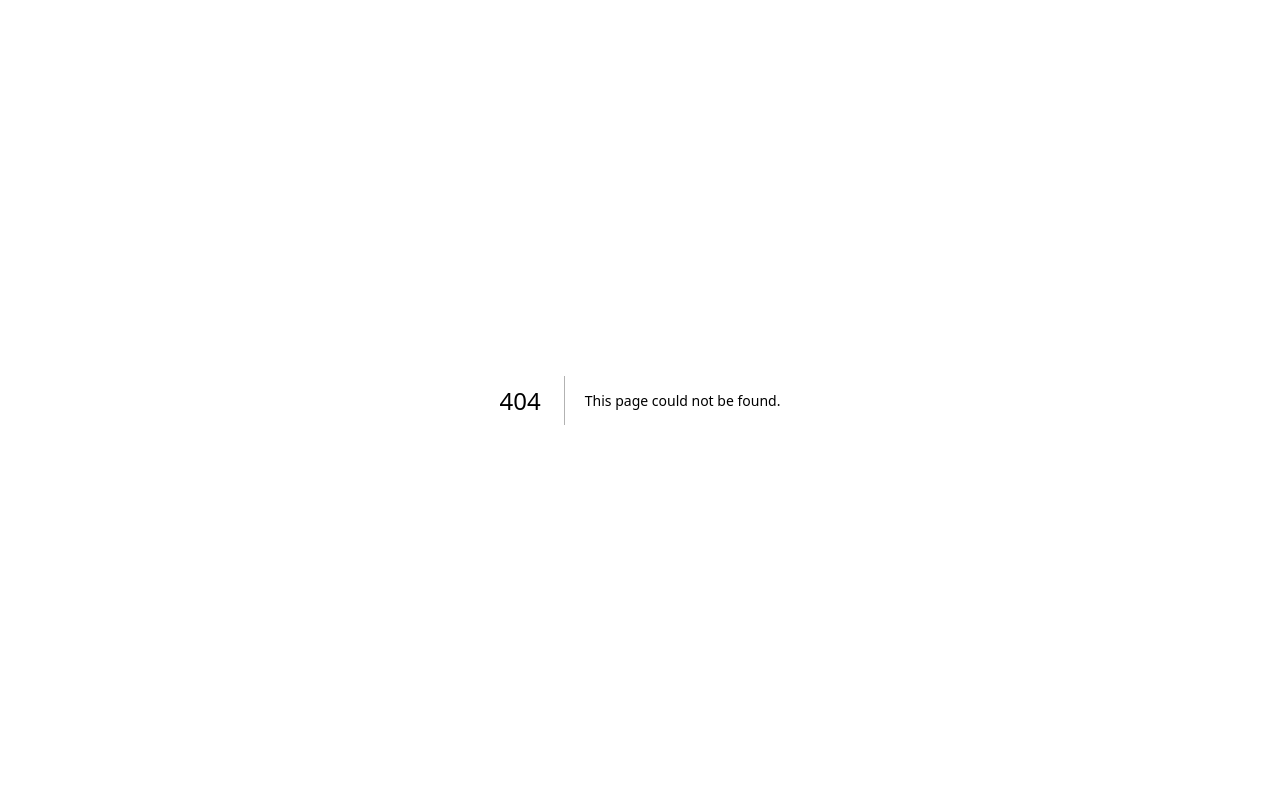
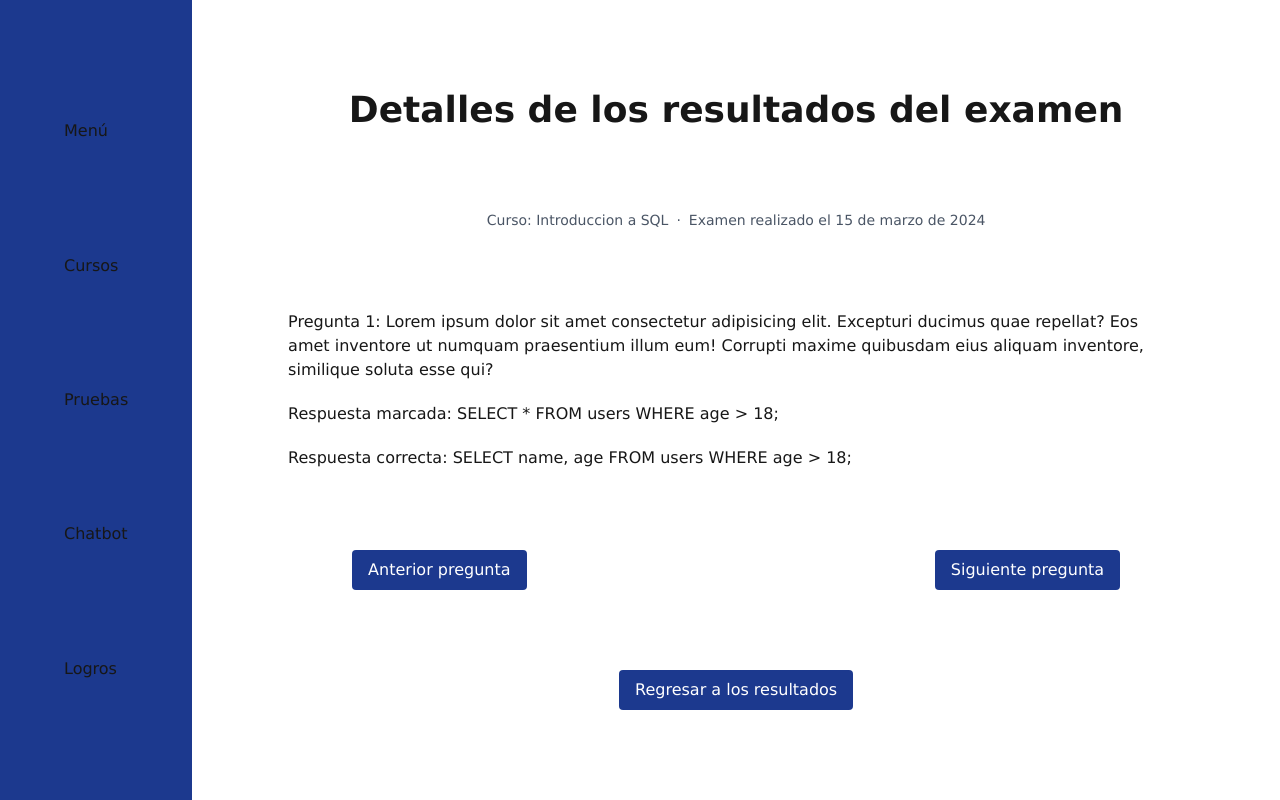
Before and after one commit to arianTM/aprendesql, a Next.js app: page /achievements/results/details/1 in a window 1280 px wide. Before the commit this address had no page. Built offline with nearby package versions, Linux system fonts and the light colour scheme.

Commit message:
feat(achievements): vista detallada de resultados del examen

```diff
--- a/app/(home)/achievements/results/[course]/page.tsx
+++ b/app/(home)/achievements/results/[course]/page.tsx
@@ -42,7 +42,7 @@ export default function TestResultsPage() {
           </ul>
         </div>
       </div>
-      <Link href="/courses/introduccion-a-sql">
+      <Link href="/achievements/results/details/introduccion-a-sql">
         <button className="bg-blue-900 text-white py-2 px-4 rounded cursor-pointer hover:bg-blue-700">
           Ver el detalle
         </button>
--- /dev/null
+++ b/app/(home)/achievements/results/details/[course]/page.tsx
@@ -0,0 +1,47 @@
+import Link from "next/link";
+
+export default function TestResultsDetailsPage() {
+  return (
+    <>
+      <h1 className="block text-4xl font-bold">
+        Detalles de los resultados del examen
+      </h1>
+      <div className="flex items-center gap-2 text-sm text-gray-600">
+        <span>Curso: Introduccion a SQL</span>
+        <span>·</span>
+        <span>Examen realizado el 15 de marzo de 2024</span>
+      </div>
+      <div className="max-w-4xl flex flex-col gap-5">
+        <p>
+          Pregunta 1: Lorem ipsum dolor sit amet consectetur adipisicing elit.
+          Excepturi ducimus quae repellat? Eos amet inventore ut numquam
+          praesentium illum eum! Corrupti maxime quibusdam eius aliquam
+          inventore, similique soluta esse qui?
+        </p>
+        <p>Respuesta marcada: SELECT * FROM users WHERE age &gt; 18;</p>
+        <p>
+          Respuesta correcta: SELECT name, age FROM users WHERE age &gt; 18;
+        </p>
+      </div>
+      <div className="flex w-full max-w-3xl justify-between">
+        <button
+          type="button"
+          className="px-4 py-2 bg-blue-900 text-white rounded cursor-pointer hover:bg-blue-700"
+        >
+          Anterior pregunta
+        </button>
+        <button
+          type="button"
+          className="px-4 py-2 bg-blue-900 text-white rounded cursor-pointer hover:bg-blue-700"
+        >
+          Siguiente pregunta
+        </button>
+      </div>
+      <Link href="/achievements/results/introduccion-a-sql">
+        <button className="bg-blue-900 text-white py-2 px-4 rounded cursor-pointer hover:bg-blue-700">
+          Regresar a los resultados
+        </button>
+      </Link>
+    </>
+  );
+}
```
